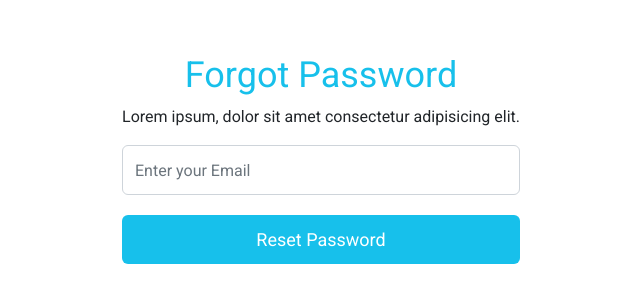
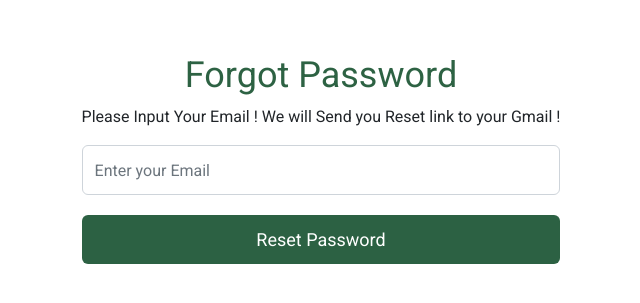
Before and after one commit to Muhammad-Salman-Hassan/frontendDocx, a React (Create React App) app: page /forgetpassword in a window 1280 px wide. Shown: the part 241-544 px from the top of the page, without its empty margins (319-959 px from the left). Built offline with nearby package versions, Linux system fonts and the light colour scheme; a web font is replaced by a local one.

Commit message:
Api Integration forget Password

```diff
--- a/src/App.js
+++ b/src/App.js
@@ -47,7 +47,7 @@ function App() {
               }
             />
           </Route>
-
+          {/* <Route path="reset-password/id/token" element={<NotFound />} /> */}
           <Route path="*" element={<NotFound />} />
         </Routes>
       </BrowserRouter>
--- a/src/pages/CompleteProfile/CompleteProfile.js
+++ b/src/pages/CompleteProfile/CompleteProfile.js
@@ -105,7 +105,7 @@ const CompleteProfile = () => {
 
 
   }
-  console.log(user.UserProfile);
+  console.log(user);
 
 
 
--- a/src/pages/Dashboard/Dashboard.js
+++ b/src/pages/Dashboard/Dashboard.js
@@ -58,15 +58,15 @@ const Dashboard = () => {
 
   // ====================>>>>.Fetching user Information>>>>>>>>>>>>>>>>>>>
   const [user, setuser] = useState([]);
-  const dispatch=useDispatch()
+  const dispatch = useDispatch();
   const fetchuser = async () => {
     const token = cookies.get("accessToken");
-
+    console.log(token);
     const response = await axios.get("http://localhost:3001/dashboard", {
       headers: {
         Authorization: `Bearer ${token}`,
 
-        credentials: "include",
+        // credentials: "include",
       },
     });
 
@@ -74,8 +74,9 @@ const Dashboard = () => {
     //  console.log(data)
     setuser([data]);
 
-    dispatch(setAuth({user}))
+    dispatch(setAuth({ user }));
   };
+  console.log(user);
 
   // console.log(data);
   useEffect(() => {
@@ -118,7 +119,7 @@ const Dashboard = () => {
             </div>
           </div>
         ) : (
-          <Outlet user={user}/>
+          <Outlet user={user} />
         )}
       </div>
     </div>
--- a/src/pages/ForgetPassword/Forgetpassword.css
+++ b/src/pages/ForgetPassword/Forgetpassword.css
@@ -1,5 +1,5 @@
 .reset {
-    background-color: #17c0eb;
+    background-color: #01411cd3;
     width: 100%;
     color: #fff;
     padding: 10px;
@@ -14,11 +14,11 @@
     margin-bottom: 20px;
     }
     .user-input:focus {
-    border-color: #18dcff;
+    border-color: #01411cd3;
     box-shadow: none;
     }
     .heading {
-    color: #17c0eb;
+    color: #01411cd3;
     font-size: 36px;
     }
     .cw {
--- a/src/pages/ForgetPassword/Forgetpassword.js
+++ b/src/pages/ForgetPassword/Forgetpassword.js
@@ -1,19 +1,49 @@
+import axios from "axios";
 import React, { useState } from "react";
 import "./Forgetpassword.css";
-
+import { toast, ToastContainer } from "react-toastify";
 const Forgetpassword = () => {
   const [email, setemail] = useState("");
-  const submit = (e) => {
+
+  const submit = async(e) => {
    e.preventDefault()
+
+    try {
+      let res=await axios.post("http://localhost:3001/forgetpassword",{email},{headers:{"Content-Type": 'application/json'}})
+      if(res.status===200){
+        if (res.data.code===200) {
+          toast.success(res.data.msg,{
+            position: toast.POSITION.TOP_CENTER,
+            // transition: bounce
+          })
+        }
+        if (res.data.code===401) {
+          toast.error(res.data.error,{
+            position: toast.POSITION.TOP_CENTER,
+            // transition: bounce
+          })
+        }
+
+      }
+
+
+    } catch (error) {
+      console.log(error)
+    }
+
+
    console.log("submit")
    setemail(' ')
   };
-  console.log(email);
+
+
+
   return (
     <div class="container d-flex justify-content-center align-items-center vh-100">
+      <ToastContainer/>
       <div class="bg-white text-center p-5 mt-3 center">
         <h3 class="heading">Forgot Password </h3>
-        <p>Lorem ipsum, dolor sit amet consectetur adipisicing elit.</p>
+        <p>Please Input Your Email ! We will Send you Reset link to your Gmail !</p>
         <form class="pb-3" onSubmit={submit}>
           <div class="form-group">
             <input
```
